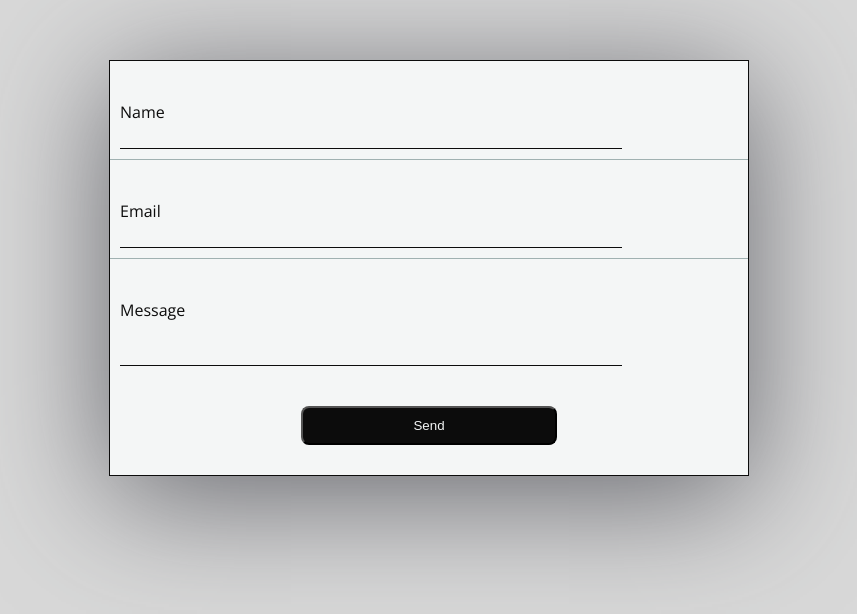
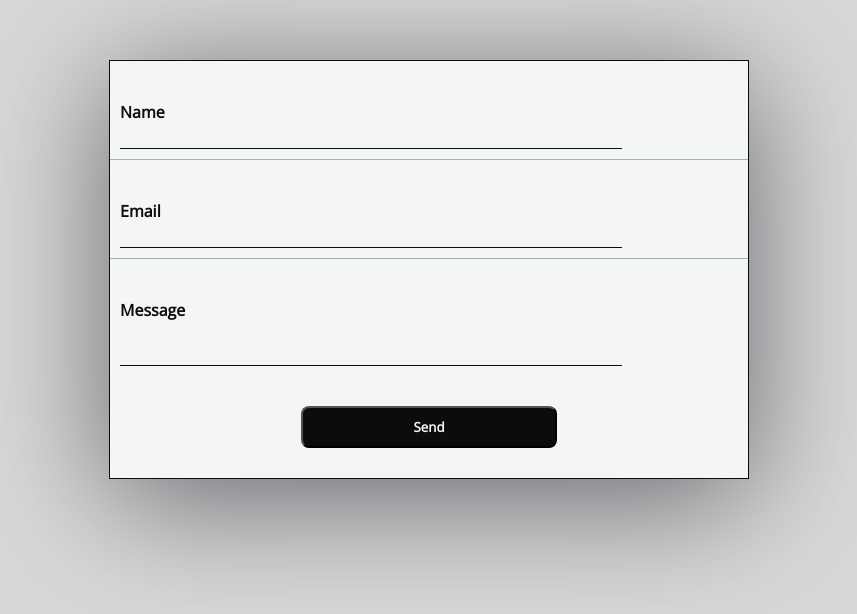
Before and after one commit to eulaliapi/eulaliapi.github.io, a plain HTML site: page contact-form.html in a window 1280 px wide. Shown: the whole page, without its empty margins (211-1068 px from the left). Drawn offline with nearby package versions, Linux system fonts and the light colour scheme.

Commit message:
font-weight and favicon changed

```diff
--- a/assets/sass/styles-contact-form.scss
+++ b/assets/sass/styles-contact-form.scss
@@ -11,6 +11,7 @@ $shadow-color: #66676D;
 body {
     background-color: lighten($primary, 80%);
     color: $primary;
+    font-weight: bold;
 }
 
 form {
@@ -59,6 +60,8 @@ textarea {
     padding: 10px;
     display: block;
     margin: 30px auto;
+    font-family: 'Open Sans';
+    font-weight: bold;
     &:active {
         background-color: lighten($primary, 10%);
     }
--- a/contact-form.html
+++ b/contact-form.html
@@ -30,9 +30,10 @@
     </script>
     <style>
         body {
-        font-family: 'Open Sans'
+        font-family: 'Open Sans';
       }
     </style>
+    <link rel="icon" href="assets/img/EP.svg">
 </head>
 <body>
     <form id="contact-form">
```
Also changed, not shown: index.html (+1 -1 lines), assets/css/styles-contact-form.min.css, assets/css/styles.min.css, assets/img/EP.svg (added), assets/img/favicon.ico (deleted), 2 other files.
